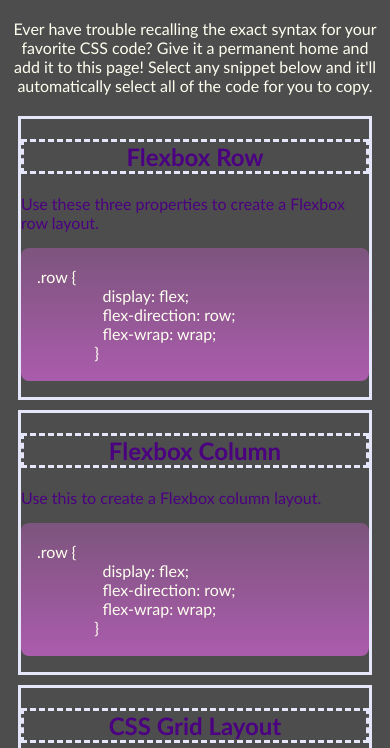
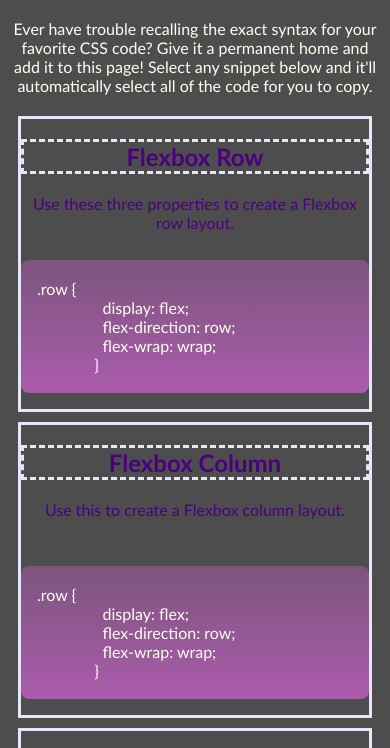
Before and after one commit to ctolnai/day-5miniproject, a plain HTML site: page index.html in a window 390 px wide. Shown: the part 63-811 px from the top of the page. Drawn offline with Linux system fonts and the light colour scheme.

Commit message:
added wrap

```diff
--- a/assets/css/style.css
+++ b/assets/css/style.css
@@ -20,9 +20,10 @@ header p {
     flex-wrap: wrap;
 }
 
-
 .title {
-    color: indigo
+    color: indigo;
+    min-height: 50px;
+    text-align: center;
 }
 
 main {
@@ -40,7 +41,8 @@ section {
     border-style: solid;
     flex: 1 0 200px;
     margin: 5px;
-
+    min-height: min-content;
+    min-width: min-content;
 }
 
 div section {
@@ -51,6 +53,8 @@ div section h2 {
     border: lavender;
     border-style: dashed;
     text-align: center;
+    flex: 0 0 200px;
+
 }
 
 pre {
@@ -69,4 +73,24 @@ pre {
     display: flex;
     align-items: center;
 
+
   }
+
+ @media screen and (max-width: 992px) {
+    main,
+    nav {
+      flex-direction: column;
+    }
+  }
+
+  @media screen and (max-width: 768px) {
+    main,
+    nav {
+      flex-direction: column;
+    }
+
+    @media screen and (max-width: 576px) {
+        main,
+        nav {
+          flex-direction: column;
+        }
```
